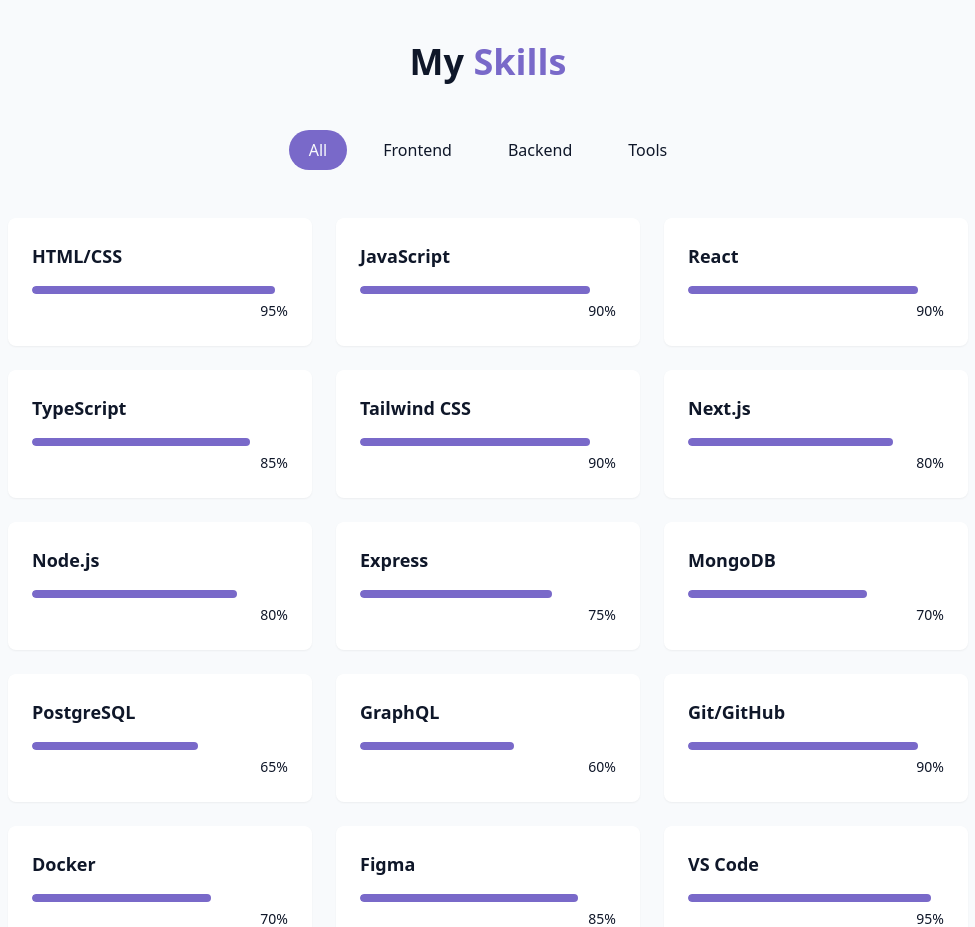
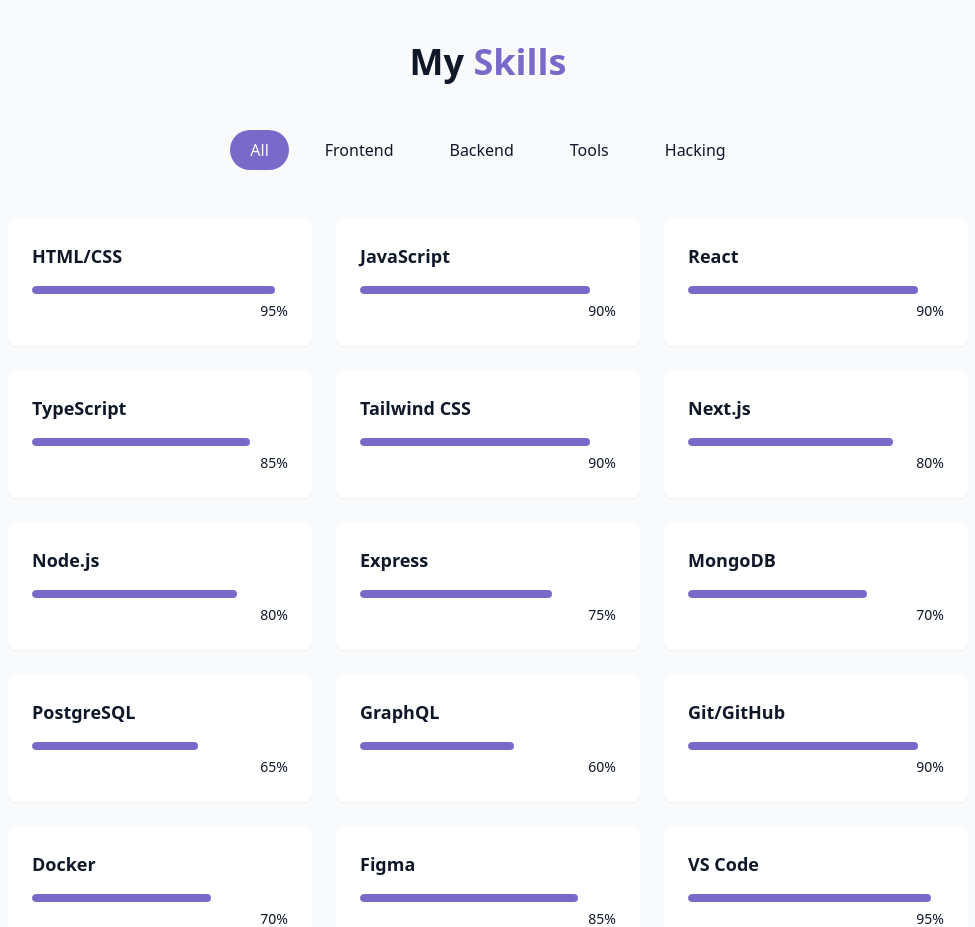
Before and after one commit to vitthalb7898/my-portfolio-website, a React (Vite) app in the folder frontend/: page / in a window 1280 px wide. Shown: the part 1600-2527 px from the top of the page, without its empty margins (152-1127 px from the left). Built offline with nearby package versions, Linux system fonts and the light colour scheme; no server answers.

Commit message:
my-portfolio

```diff
--- a/frontend/src/components/SkillsSection.jsx
+++ b/frontend/src/components/SkillsSection.jsx
@@ -25,7 +25,7 @@
   { name: "VS Code", level: 95, category: "tools" },
 ];
 
-const categories = ["all", "frontend", "backend", "tools", ];
+const categories = ["all", "frontend", "backend", "tools", "Hacking"];
 
  const SkillsSection = () => {
   const [activeCategory, setActiveCategory] = useState("all");
```
